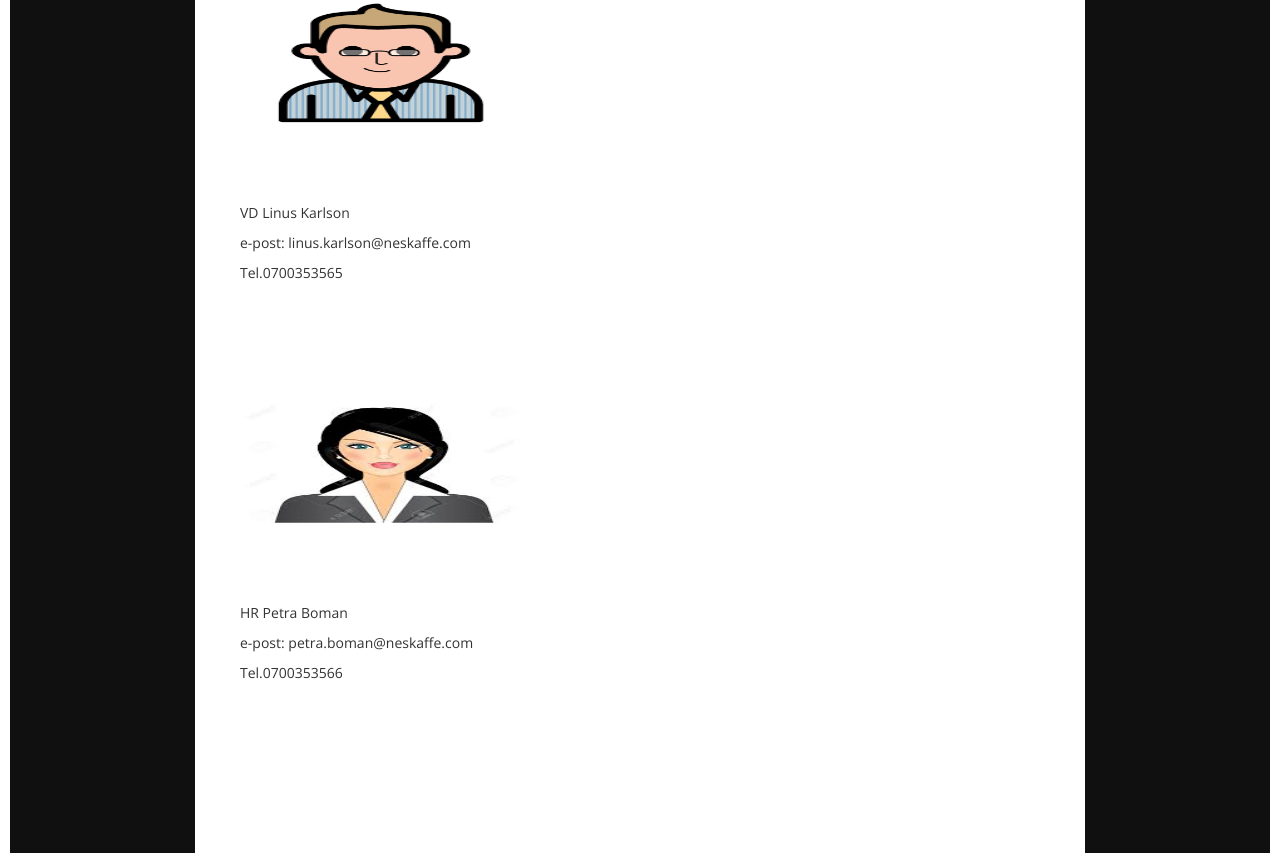
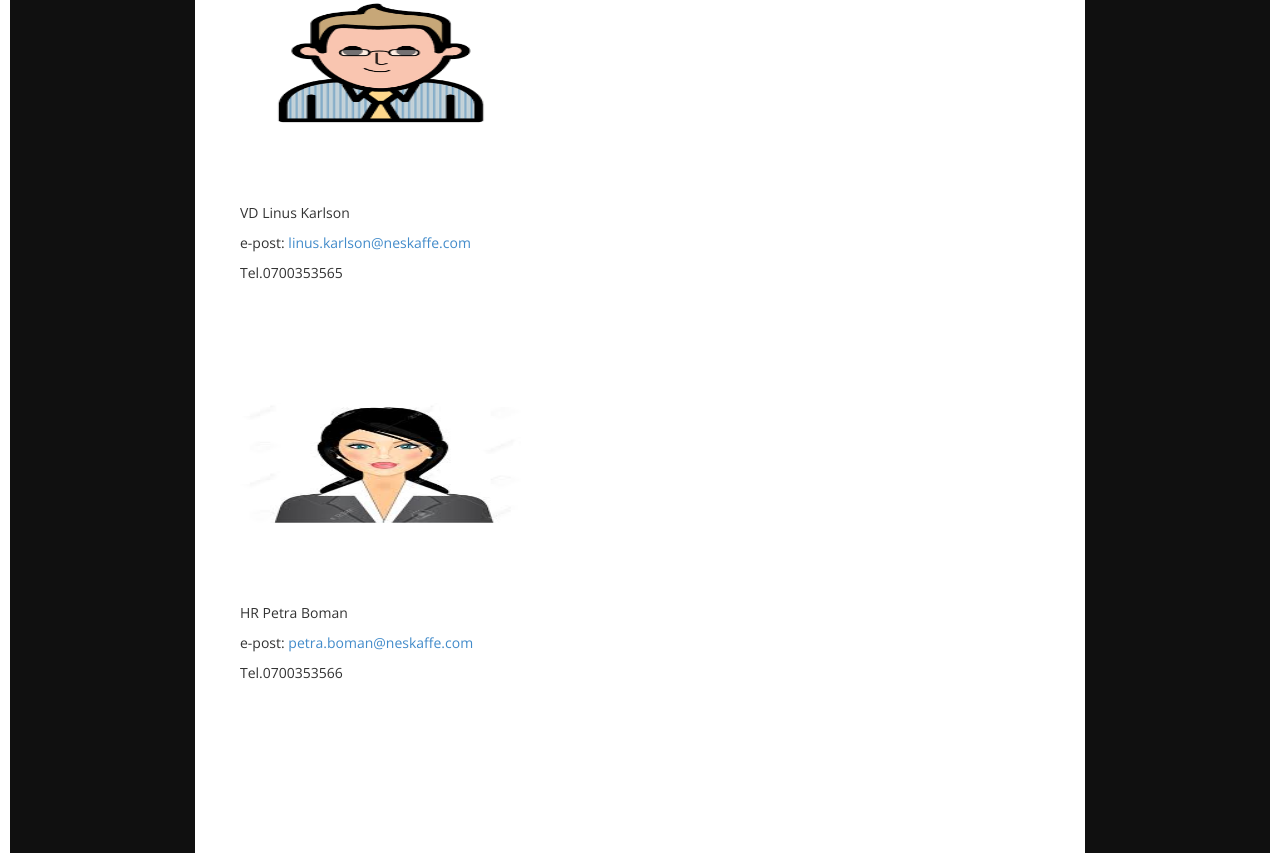
Before and after one commit to samibhatti/LexiconFrontEnd, a plain HTML site: page KaffeParty/aboutUs.html in a window 1280 px wide. Shown: the part 380-1233 px from the top of the page. Drawn offline with nearby package versions, Linux system fonts and the light colour scheme.

Commit message:
minor updates

```diff
--- a/KaffeParty/aboutUs.html
+++ b/KaffeParty/aboutUs.html
@@ -52,7 +52,7 @@
                             </div>
                             <div class="col-sm-6">
                                 <p>VD Linus Karlson</p>
-                                <p>e-post: linus.karlson@neskaffe.com </p>
+                                <p>e-post: <a href="linus.karlson@neskaffe.com">linus.karlson@neskaffe.com</a></p>
                                 <p>Tel.0700353565</p>
                             </div>
 
@@ -61,7 +61,7 @@
                             </div>
                             <div class="col-sm-6">
                                 <p>HR Petra Boman  </p>
-                                <p>e-post: petra.boman@neskaffe.com  </p>
+                                <p>e-post: <a href="petra.boman@neskaffe.com">petra.boman@neskaffe.com</a></p>
                                 <p>Tel.0700353566 </p>
                             </div>
                         </div>
```
